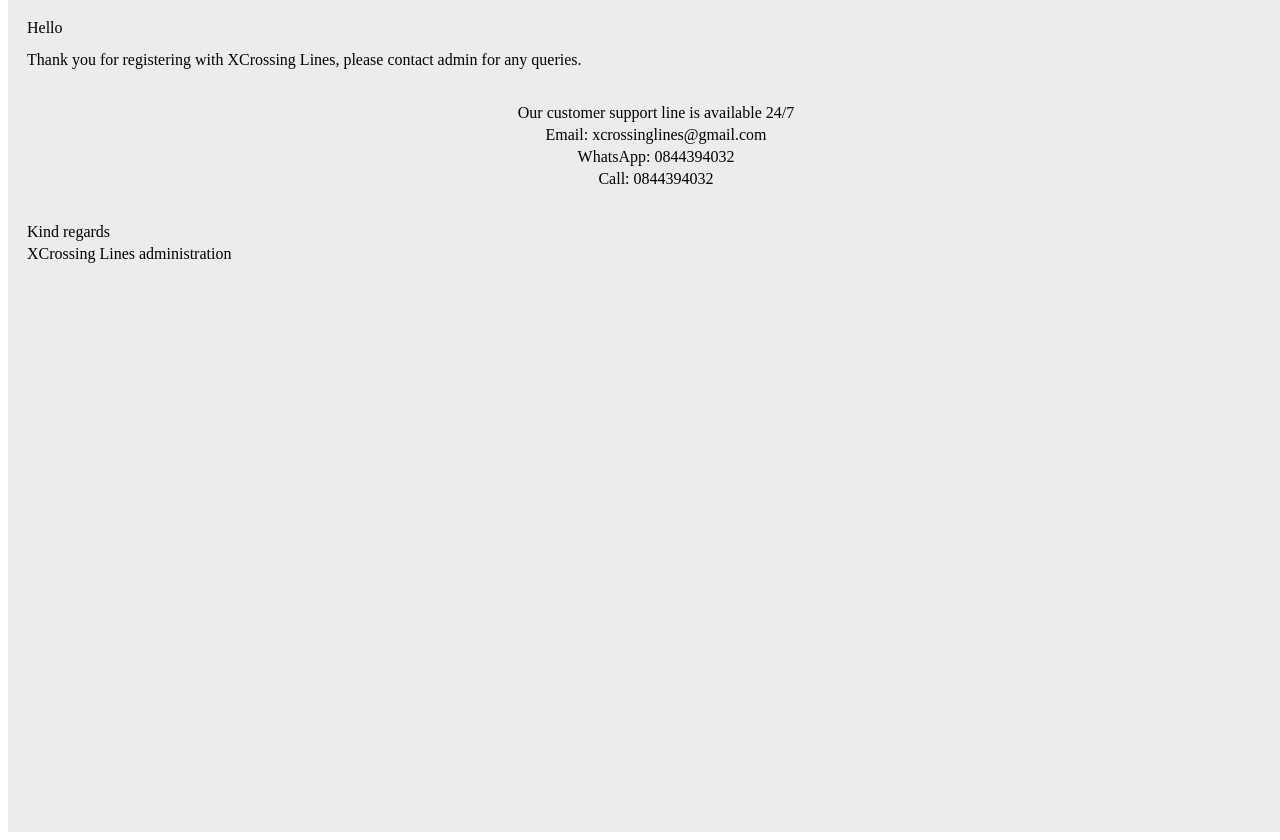
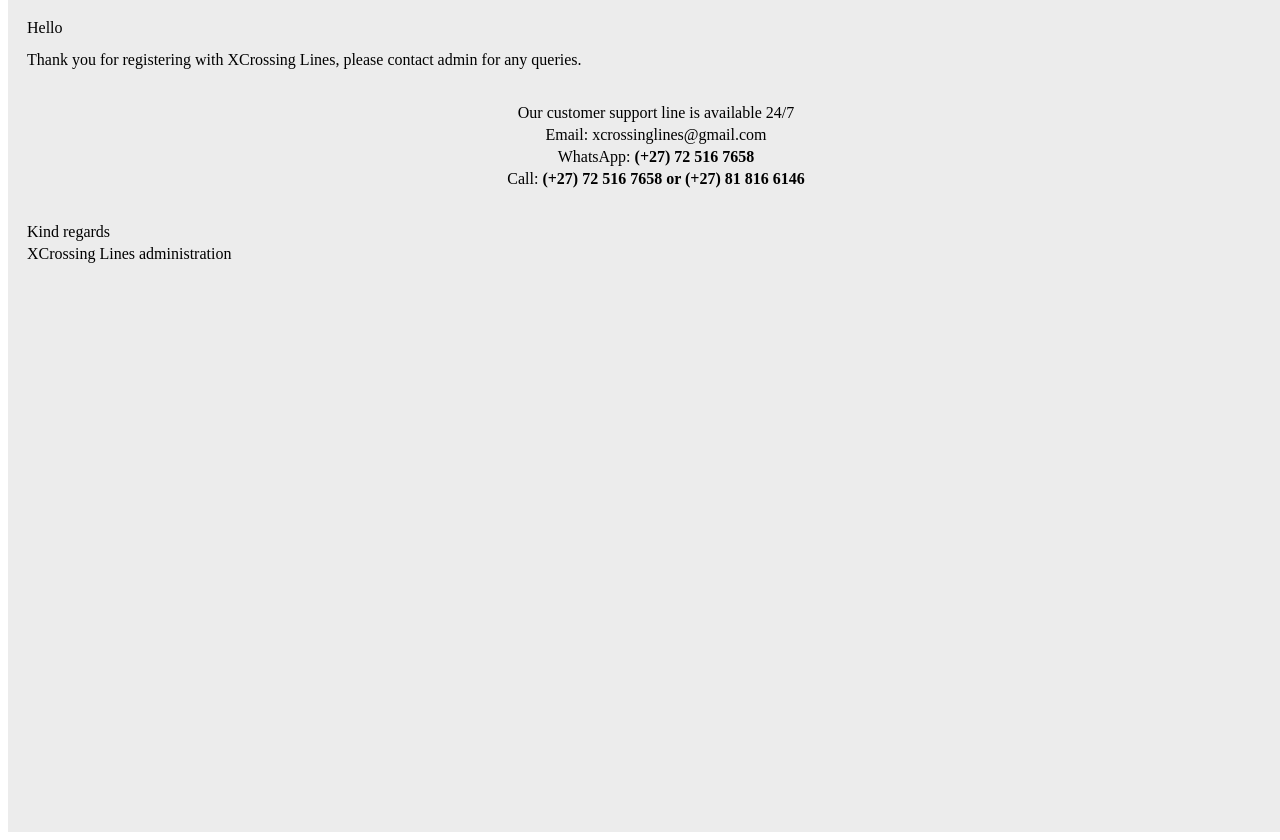
Before and after one commit to xcrossinglines/xcrossinglines_server, a Django app: template accounts/templates/newCustomer.html in a window 1280 px wide. Shown: the part 109-949 px from the top of the page. Run offline with Django 4.2, Linux system fonts and the light colour scheme; the template is opened without the code that fills it, so the values that code supplies are empty.

Commit message:
version 1.2

```diff
--- a/accounts/templates/newCustomer.html
+++ b/accounts/templates/newCustomer.html
@@ -61,12 +61,15 @@
           </tr>
           <tr>
             <td colspan="1" style="text-align: center">
-              <span>WhatsApp: 0844394032</span>
+              <span>WhatsApp: <strong>(+27) 72 516 7658</strong></span>
             </td>
           </tr>
           <tr>
             <td colspan="1" style="text-align: center; padding-bottom: 2rem">
-              <span>Call: 0844394032</span>
+              <span
+                >Call:
+                <strong>(+27) 72 516 7658 or (+27) 81 816 6146</strong></span
+              >
             </td>
           </tr>
         </tbody>
--- a/core/settings.py
+++ b/core/settings.py
@@ -124,9 +124,7 @@
         'PORT': '5432'
     }
 }
-
 # ....
-
 
 
 REST_FRAMEWORK = {
```
Also changed, not shown: accounts/templates/resetPassword.html (+5 -2 lines), jobs/templates/cancelledJob.html (+5 -2 lines).
